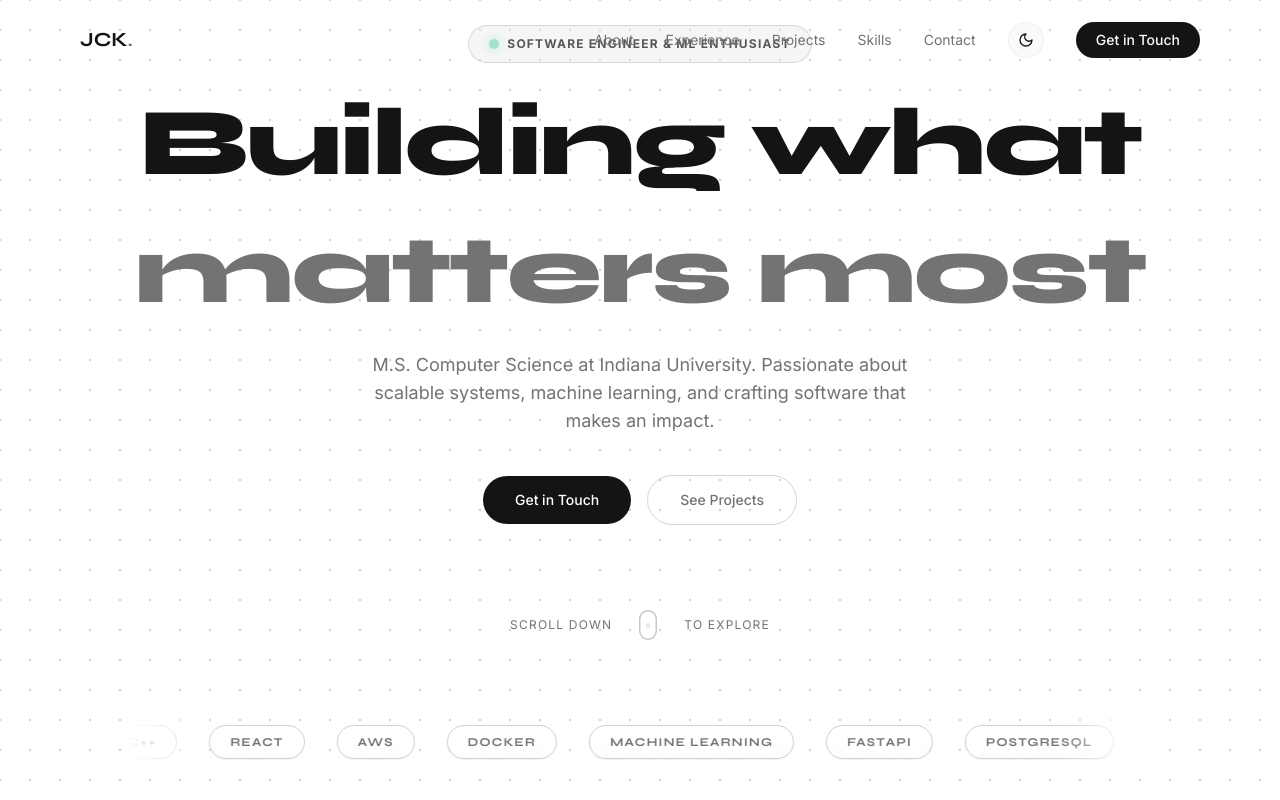
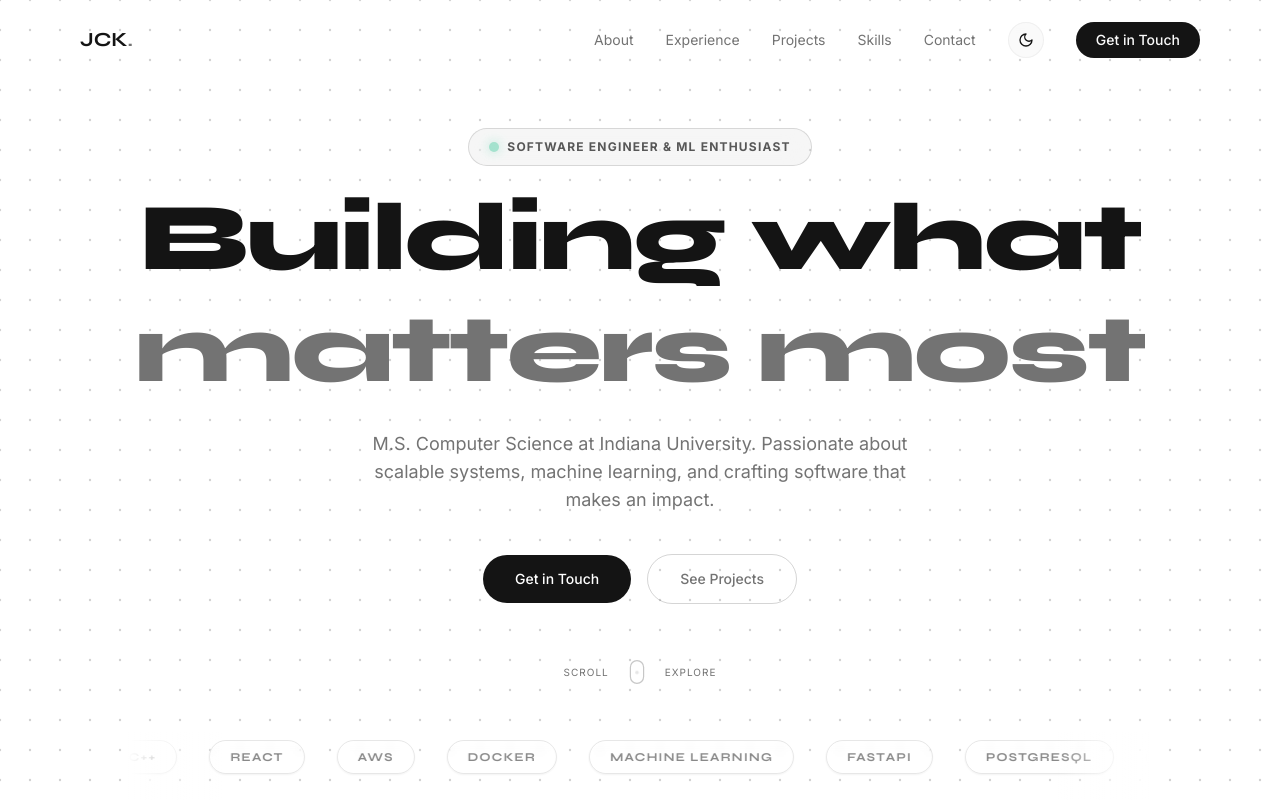
Before and after one commit to JITHENTHIRIYA/personalPortfolio, a React (Vite) app: page / in a window 1280 px wide. Shown: the top 800 px of the page. Built offline with nearby package versions, Linux system fonts and the light colour scheme; the HTML template or start-up script is replaced by a standard one.

Commit message:
Hero Section Repositioning

```diff
--- a/src/components/HeroSection.tsx
+++ b/src/components/HeroSection.tsx
@@ -4,14 +4,14 @@ import { heroTextVariants, ease } from "@/lib/animations";
 export const HeroSection = () => {
 
   return (
-    <section className="relative min-h-screen flex items-center justify-center overflow-hidden hero-section">
-      <div className="relative z-10 section-container text-center">
+    <section className="relative min-h-screen flex flex-col items-center justify-center pt-32 pb-10 overflow-hidden hero-section">
+      <div className="relative z-10 section-container text-center flex-1 flex flex-col items-center justify-center">
         {/* Status badge */}
         <motion.div
           initial={{ opacity: 0, y: 20, scale: 0.9 }}
           animate={{ opacity: 1, y: 0, scale: 1 }}
           transition={{ delay: 0.6, duration: 0.7, ease: ease.smooth }}
-          className="inline-flex items-center justify-center gap-2 mb-8 px-5 py-2.5 rounded-full border border-foreground/20 bg-foreground/5 backdrop-blur-md animate-[pulse_4s_cubic-bezier(0.4,0,0.6,1)_infinite]"
+          className="inline-flex items-center justify-center gap-2 mb-6 px-5 py-2.5 rounded-full border border-foreground/20 bg-foreground/5 backdrop-blur-md animate-[pulse_4s_cubic-bezier(0.4,0,0.6,1)_infinite]"
         >
           <span className="w-2.5 h-2.5 rounded-full bg-emerald-500 shadow-[0_0_12px_rgba(16,185,129,0.9)] animate-pulse" />
           <span className="text-xs font-bold text-foreground tracking-widest uppercase">
@@ -20,7 +20,7 @@ export const HeroSection = () => {
         </motion.div>
 
         {/* Headline with layered text animation */}
-        <div className="overflow-hidden mb-8">
+        <div className="overflow-hidden mb-4">
           <motion.h1
             variants={heroTextVariants}
             initial="hidden"
@@ -57,7 +57,7 @@ export const HeroSection = () => {
           initial={{ opacity: 0, y: 30 }}
           animate={{ opacity: 1, y: 0 }}
           transition={{ delay: 1.5, duration: 0.8, ease: ease.smooth }}
-          className="flex flex-col sm:flex-row items-center justify-center gap-4 mb-20"
+          className="flex flex-col sm:flex-row items-center justify-center gap-4 mb-12"
         >
           <a
             href="#contact"
@@ -75,37 +75,39 @@ export const HeroSection = () => {
           </a>
         </motion.div>
 
+        {/* Scroll indicator - tighter spacing */}
         <motion.div
           initial={{ opacity: 0 }}
           animate={{ opacity: 1 }}
           transition={{ delay: 2.0, duration: 1 }}
-          className="flex flex-col items-center gap-4 mb-16"
+          className="flex flex-col items-center gap-3 mb-10"
         >
-          <div className="flex items-center gap-6">
-            <span className="text-xs text-hero-muted tracking-widest uppercase">Scroll down</span>
-            <div className="scroll-indicator border-muted-foreground/40 scale-75">
+          <div className="flex items-center gap-4">
+            <span className="text-[10px] text-hero-muted tracking-widest uppercase">Scroll</span>
+            <div className="scroll-indicator border-muted-foreground/40 scale-[0.6] !my-0">
               <div className="scroll-dot bg-muted-foreground/60 animate-scroll-down" />
             </div>
-            <span className="text-xs text-hero-muted tracking-widest uppercase">to explore</span>
+            <span className="text-[10px] text-hero-muted tracking-widest uppercase">Explore</span>
           </div>
         </motion.div>
+      </div>
 
-        {/* Skills Marquee */}
+      {/* Skills Marquee - pinned closer to bottom to keep center section clean */}
       <motion.div
         initial={{ opacity: 0 }}
         animate={{ opacity: 1 }}
         transition={{ delay: 1.8, duration: 1 }}
-          className="w-full max-w-5xl mx-auto overflow-hidden relative"
+        className="w-full max-w-5xl mx-auto overflow-hidden relative pb-8"
       >
         {/* Faded edges for better blending */}
         <div className="absolute inset-y-0 left-0 w-24 bg-gradient-to-r from-background to-transparent z-10" />
         <div className="absolute inset-y-0 right-0 w-24 bg-gradient-to-l from-background to-transparent z-10" />
 
-          <div className="flex animate-marquee whitespace-nowrap py-4">
+        <div className="flex animate-marquee whitespace-nowrap py-2">
           {["Python", "C++", "React", "AWS", "Docker", "Machine Learning", "FastAPI", "PostgreSQL", "LangChain", "LLMs", "NLP", "TypeScript", "Node.js", "CI/CD", "Kubernetes", "PyTorch"].map((skill, i) => (
             <span
               key={i}
-                className="mx-4 text-xs font-display font-bold tracking-widest uppercase text-foreground/60 border border-foreground/20 px-5 py-2 rounded-full backdrop-blur-sm shadow-sm"
+              className="mx-4 text-xs font-display font-bold tracking-widest uppercase text-foreground/50 border border-foreground/10 px-5 py-2 rounded-full backdrop-blur-sm shadow-sm"
             >
               {skill}
             </span>
@@ -114,14 +116,13 @@ export const HeroSection = () => {
           {["Python", "C++", "React", "AWS", "Docker", "Machine Learning", "FastAPI", "PostgreSQL", "LangChain", "LLMs", "NLP", "TypeScript", "Node.js", "CI/CD", "Kubernetes", "PyTorch"].map((skill, i) => (
             <span
               key={`dup-${i}`}
-                className="mx-4 text-xs font-display font-bold tracking-widest uppercase text-foreground/60 border border-foreground/20 px-5 py-2 rounded-full backdrop-blur-sm shadow-sm"
+              className="mx-4 text-xs font-display font-bold tracking-widest uppercase text-foreground/50 border border-foreground/10 px-5 py-2 rounded-full backdrop-blur-sm shadow-sm"
             >
               {skill}
             </span>
           ))}
         </div>
       </motion.div>
-      </div>
     </section>
   );
 };
```
Lines whose indentation alone changed are shown as unchanged.
